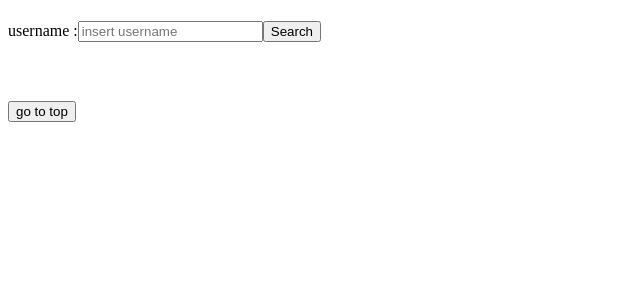
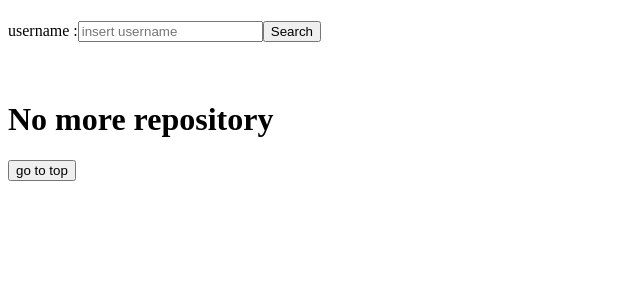
Before and after one commit to kk3418/github-repo, a React (Create React App) app: page / in a window 1280 px wide. Shown: the top 300 px of the page, without its empty margins (0-640 px from the left). Built offline with nearby package versions, Linux system fonts and the light colour scheme.

Commit message:
refactor useLoading

```diff
--- a/src/Output.js
+++ b/src/Output.js
@@ -6,17 +6,12 @@ import {useLoading} from './useLoading'
 function Output(props) {
     const {isFind,login, name, public_repos, repos_url, bio,
         avatar_url, html_url} = props.result
-    const [list] = useLoading(repos_url)
+    const [list] = useLoading({repos_url})
 
     const scrollToTop = () => scroll.scrollToTop({
         duration: 1200,
         smooth: 'easeInOutCubic',
       })
-
-    const disp = list.map(item => (
-        <Repo key={item.id} dispInfo={item} />
-    ))
-    disp.push(<h1 key={'Done'}>No more repository</h1>)
 
     return (
         <div className="output">
@@ -26,7 +21,10 @@ function Output(props) {
             <h2>{bio}</h2>
             {isFind &&<a href={html_url}>go to his/her/its github</a>}
             <p>{isFind && `Total public repository : ${public_repos}`}</p>
-            {isFind && disp}
+            { list?.map(item => (
+                <Repo key={item.id} dispInfo={item} />
+            ))}
+            <h1>No more repository</h1>
             <button className="scroll-to-top"
                 onClick={scrollToTop}
             >
--- a/src/Search.js
+++ b/src/Search.js
@@ -4,25 +4,32 @@ import {getData} from './get-data'
 function Search({setResult}){
     const [user, setUser] = useState('')
 
+    const url = `https://api.github.com/users/${user}`
+    const option = {
+        headers: {
+            'content-type': 'application/json',
+            'authorization': process.env.TOKEN
+        },
+    }
     const handleClick = () => {
-        getData(user).then(res => {
+        getData(url, option).then(res => {
             setResult({
                 type: 'UPDATE',
                 payload: {isFind: true, ...res.data}
             })
-        })
-        localStorage.setItem('result', user)
+        }).catch(error => console.error(error))
+        sessionStorage.setItem('result', user)
     }
 
     useEffect(() => {
-        const storage = localStorage.getItem('result')
+        const storage = sessionStorage.getItem('result')
         if (storage) {
             getData(storage).then(res => {
                 setResult({
                     type: 'UPDATE',
                     payload: {isFind: true, ...res.data}
                 })
-            })
+            }).catch(err => console.error(err))
         }
     }, [setResult])
 
--- a/src/get-data.js
+++ b/src/get-data.js
@@ -1,15 +1,8 @@
 import axios from 'axios'
 
-const option = {
-    headers: {
-        'content-type': 'application/json',
-        'authorization': process.env.TOKEN
-    },
-}
+export async function getData(url, option) {
+    let response
 
-export async function getData(user) {
-    const url = `https://api.github.com/users/${user}`
-    let response
     await axios.get(url, option)
     .then(res => {
         response = res
--- a/src/useLoading.js
+++ b/src/useLoading.js
@@ -1,13 +1,10 @@
-import {useState, useEffect, useCallback} from 'react'
-import axios from 'axios'
+import {useState, useEffect} from 'react'
+import {getData} from './get-data'
 
-export function useLoading(...arg) {
-    const [repos_url] = arg
-    const [list, setList] = useState([])
-    const [page, setPage] = useState(2)
-    const [rowNow, setrowNow] = useState(0.5)
+export function useLoading({repos_url}) {
+    const [list, setList] = useState(undefined)
 
-    useEffect(()=> {
+    useEffect(() => {
         if (repos_url === undefined) return () => null
         const option = {
             headers: {
@@ -17,38 +14,13 @@ export function useLoading(...arg) {
             params: {
                 type: 'public',
                 sort: 'created',
-                direction: 'asc'
+                direction: 'asc',
+                per_page: 15,
             }
         }
-        const url = repos_url
+        getData(repos_url, option).then(res => setList(res?.data))
+    }, [repos_url])
 
-        axios.get(url, option)
-        .then(res => {
-            setPage(2)
-            setrowNow(0.5)
-            if (res.statusText === 'OK') return res
-            throw Error('ops')
-        })
-        .then(res => {
-            console.log(res.data)
-            setList(res.data)
-        })
-        .catch(error => console.error(error))
-    },[repos_url])
 
-    const scrolling = useCallback(() => {
-        const h = window.innerHeight, y = window.scrollY
-        const c = rowNow * h
-        if (c - h < y && y < c){
-            setPage(prevState => prevState + 1)
-            setrowNow(prevState => prevState + 0.5)
-        }
-    },[rowNow])
-
-    useEffect(() => {
-        window.addEventListener('scroll', scrolling)
-        return () => window.removeEventListener('scroll', scrolling)
-    },[scrolling])
-
-    return [list.slice(0, page)]
+    return [list]
 }
```
